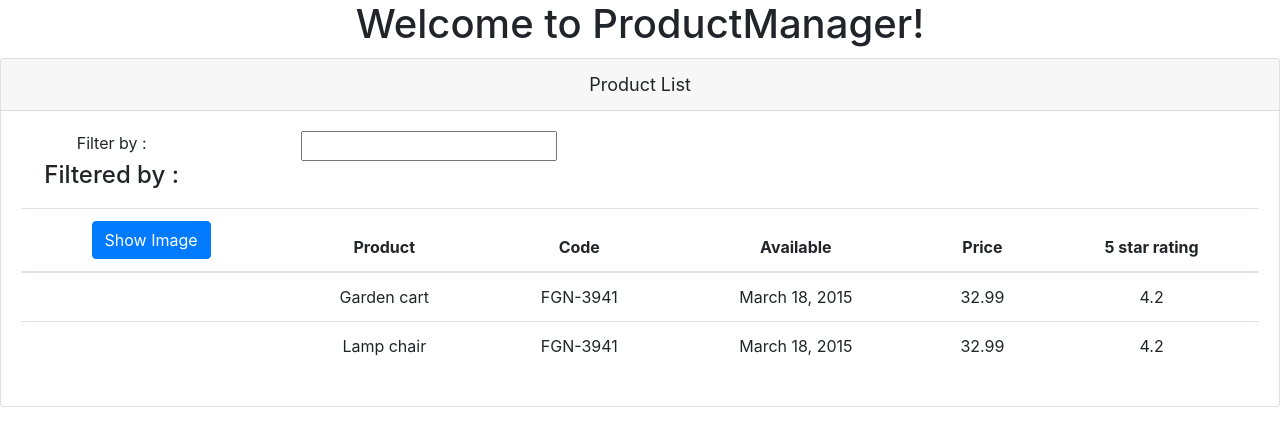
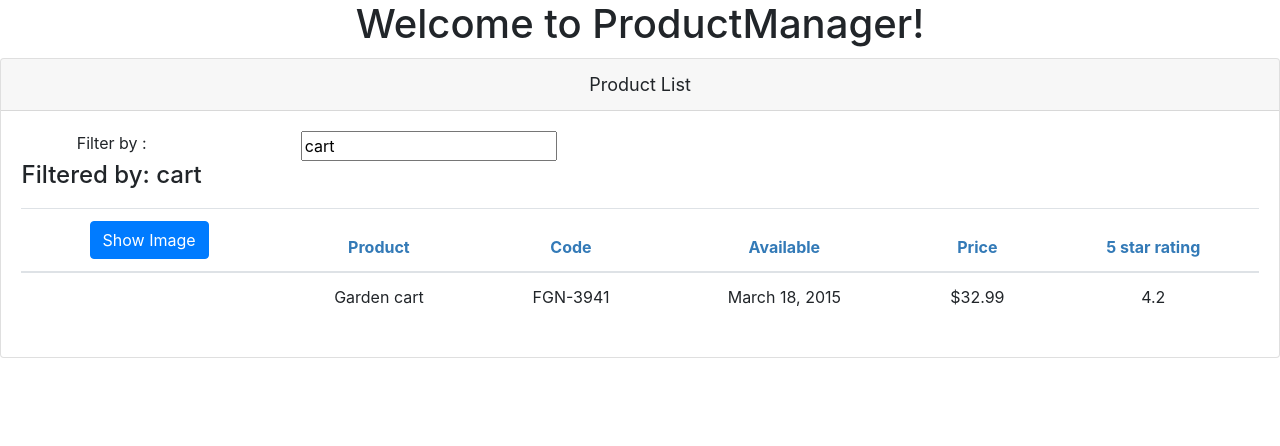
Before and after one commit to tiyalla/ProductManager, an Angular app: page / in a window 1280 px wide. Shown: the top 446 px of the page. Built offline with nearby package versions, Linux system fonts and the light colour scheme.

Commit message:
Add filters, pipes, event binding functionalities and images for product list component

```diff
--- a/src/app/app.module.ts
+++ b/src/app/app.module.ts
@@ -1,5 +1,6 @@
 import { BrowserModule } from '@angular/platform-browser';
 import { NgModule } from '@angular/core';
+import {FormsModule} from '@angular/forms';
 
 import { AppComponent } from './app.component';
 import { ProductListComponent } from './products/product-list.component';
@@ -10,7 +11,8 @@ import { ProductListComponent } from './products/product-list.component';
     ProductListComponent
   ],
   imports: [
-    BrowserModule
+    BrowserModule,
+    FormsModule
   ],
   providers: [],
   bootstrap: [AppComponent]
--- /dev/null
+++ b/src/app/products/product-list.component.css
@@ -0,0 +1,3 @@
+thead{
+    color: #337AB7;
+}
--- a/src/app/products/product-list.component.html
+++ b/src/app/products/product-list.component.html
@@ -6,22 +6,23 @@
         <div class="row">
             <div class="col-md-2">Filter by :</div>
             <div class="col-md-4">
-                <input type='text'/>
+                <input type='text'
+                    [(ngModel)] = 'listFilter'/>
             </div>
         </div>
         <div class="row">
             <div class="col-md-2">
-                <h4>Filtered by :</h4>
+                <h4>Filtered by: {{listFilter}}</h4>
             </div>
         </div>
         <div class="table-responsive">
-            <table class="table" *ngIf='products && products.length'>
+            <table class="table" *ngIf='products && products.length'(click) = 'toggleImage()'>
                 <thead>
                     <tr>
 
                         <th>
                             <button class="btn btn-primary">
-                                Show Image
+                                {{showImage ? 'Hide Image': 'Show Image'}}
                             </button>
                         </th>
                         <th>Product</th>
@@ -32,12 +33,18 @@
                     </tr>
                 </thead>
                 <tbody>
-                    <tr *ngFor='let product of products'>
-                            <td></td>
+                    <tr *ngFor='let product of filteredProducts'>
+                            <td>
+                                <img *ngIf='showImage'
+                                [src]='product.imageUrl'
+                                [title]='product.productName'
+                                [style.width.px]= 'imageWidth'
+                                [style.height.px]= 'imageWidth'>
+                            </td>
                             <td>{{product.productName}}</td>
                             <td>{{product.productCode}}</td>
                             <td>{{product.releaseDate}}</td>
-                            <td>{{product.price}}</td>
+                            <td>{{product.price | currency: 'USD':'symbol'}}</td>
                             <td>{{product.starRating}}</td>
                     </tr>
                 </tbody>
--- a/src/app/products/product-list.component.ts
+++ b/src/app/products/product-list.component.ts
@@ -1,13 +1,27 @@
-import {Component} from '@angular/core';
+import {Component, OnInit} from '@angular/core';
+import { IProduct } from './products';
 
 @Component({
     selector: 'pm-products',
-    templateUrl: './product-list.component.html'
+    templateUrl: './product-list.component.html',
+    styleUrls:['./product-list.component.css']
 })
 
-export class ProductListComponent{
+export class ProductListComponent implements OnInit{
     title = 'Product List';
-    products: any [] = [{
+    imageHeight: 400;
+    imageWidth: 400;
+    showImage: boolean = false;
+    _listFilter: string;
+    filteredProducts: IProduct[];
+    get listFilter(): string{
+        return this._listFilter;
+    }
+    set listFilter(value:string){
+        this._listFilter = value;
+        this.filteredProducts = this.listFilter ? this.performFilter(this.listFilter) : this.products;
+    }
+    products:IProduct[] = [{
         "productId": 2,
         "productName": "Garden cart",
         "productCode": "FGN-3941",
@@ -15,7 +29,7 @@ export class ProductListComponent{
         "description": "15 gallon a month" ,
         "price": 32.99,
         "starRating": 4.2,
-        "imageUrl": "www.yahoo.com"
+        "imageUrl": "https://openclipart.org/detail/6960/modern-chair-34-angle"
 
     },
     {
@@ -26,7 +40,25 @@ export class ProductListComponent{
         "description": "15 gallon a month" ,
         "price": 32.99,
         "starRating": 4.2,
-        "imageUrl": "www.yahoo.com"
+        "imageUrl": "https://openclipart.org/detail/6960/modern-chair-34-angle"
 
     }];
+
+    constructor(){
+        this.filteredProducts = this.products;
+        this.listFilter = 'cart';
+    }
+    performFilter(filterBy:string) : IProduct[]{
+       filterBy = filterBy.toLocaleLowerCase();
+       return this.products.filter((product: IProduct) =>
+        product.productName.toLocaleLowerCase().indexOf(filterBy) !== -1);
+    }
+
+    toggleImage(){
+        this.showImage = !this.showImage;
+    }
+
+    ngOnInit():void {
+        console.log('in oninit');
+    }
 }
--- /dev/null
+++ b/src/app/products/products.ts
@@ -0,0 +1,10 @@
+export interface IProduct{
+    productId:number;
+    productName: string;
+    productCode: string;
+    releaseDate: string;
+    price: number;
+    description: string;
+    starRating: number;
+    imageUrl: string;
+}
```
